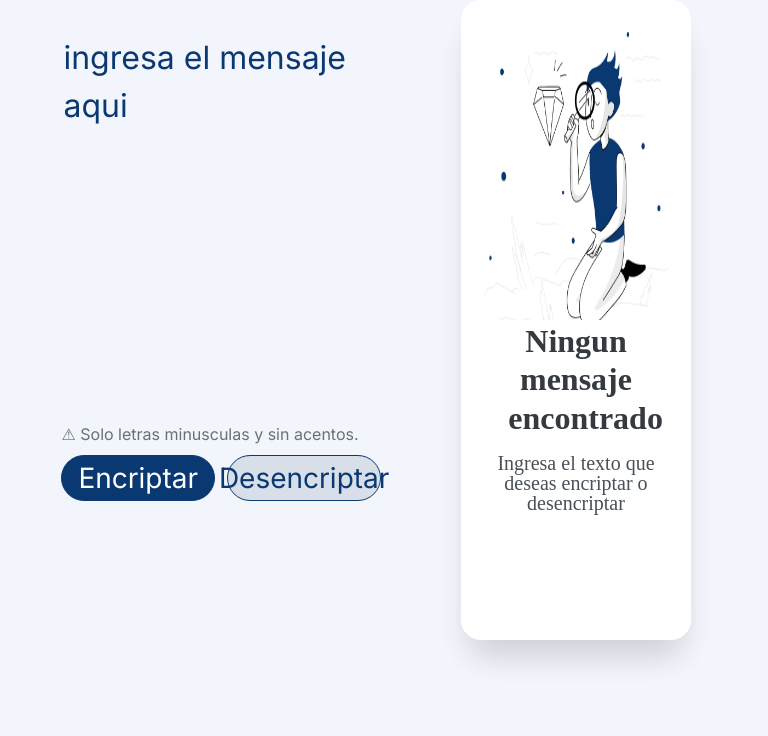
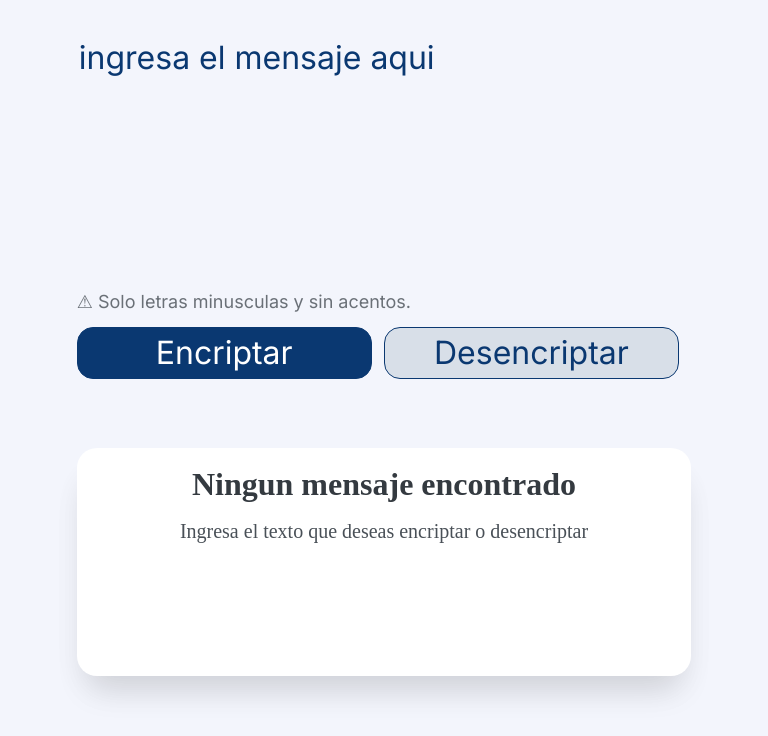
Before and after one commit to dany1001/encriptadorChallenge, a plain HTML site: page index.html in a window 768 px wide. Shown: the part 44-780 px from the top of the page. Drawn offline with Linux system fonts and the light colour scheme; some packages are replaced by stand-ins of ours; a script that the page names is missing.

Commit message:
Agregando Responsive version tablet

```diff
--- a/style.css
+++ b/style.css
@@ -222,3 +222,128 @@
       width: 52%;
 
     }
+     /* Tablets y phablets */
+@media only screen and (min-width: 576px) and (max-width: 900px){
+    .container {
+      display: flex;
+      flex-direction: row;
+    }
+    .encriptar {
+      width: 100%;
+    }
+    .txt_userMensaje {
+      width: 80%;
+      height: 40%;
+      left: 10%;
+      top: 5%;
+    }
+  .info{
+      width: 80%;
+      left: 10%;
+      top: 45%;
+    }
+    .info p {
+      font-size: 18px;
+    }
+    .botones {
+      width: 80%;
+      left: 10%;
+      top: 50%;
+
+    }
+    .btn_encriptar,
+    .btn_desencriptar {
+      width: 48%;
+      border-radius: 16px;
+      font-weight: 400;
+      font-size: 32px;
+      line-height: 150%;
+
+    }
+    .btn_encriptar:hover,
+    .btn_desencriptar:hover {
+      margin: 0.3%;
+      width: 47.5%;
+
+    }
+    .encriptado {
+      width: 80%;
+      height: 35%;
+      left: 10%;
+      top: 70%;
+    }
+    .txt_desencriptado{
+      width: 100%;
+      height: 100%;
+      resize: none;
+      border:none;
+      background: #fff;
+      border-radius: 20px;
+      box-shadow: 0px 24px 32px -8px rgba(0, 0, 0, 0.08);
+      padding-left: 6%;
+
+    }
+    .mensaje_encriptado {
+      width: 85%;
+      top: 5%;
+    }
+    .mensaje_encriptado h2 {
+      width: 100%;
+      font-weight: 700;
+      font-size: 32px;
+      line-height: 120%;
+      text-align: center;
+      color: #343a40;
+      background: #fff;
+    }
+    .mensaje_encriptado p {
+      width: 80%;
+      font-weight: 400;
+      font-size: 20px;
+      line-height: 120%;
+      text-align: center;
+      color: #495057;
+      background: #fff;
+    }
+    .encriptado img {
+      top: 0;
+      display: none;
+      visibility: hidden;
+    }
+    .copy{
+      display: flex;
+      flex-direction: row;
+      align-items: flex-start;
+      padding: 1% 0;
+      position: absolute;
+      width: 80%;
+      top: 70%;
+      background: #fff;
+    }
+    .btn_copiar {
+      box-sizing: border-box;
+      display: flex;
+      flex-direction: row;
+      align-items: center;
+      justify-content: center;
+      cursor: pointer;
+      gap: 8px;
+      width: 95%;
+
+      border: 1px solid #0a3871;
+      border-radius: 24px;
+      margin-left: 5%;
+      text-align: center;
+      color: #0a3871;
+      visibility: hidden;
+      font-weight: 400;
+      font-size: 16px;
+      line-height: 150%;
+
+    }
+    .btn_copiar:hover {
+
+      width: 97%;
+
+    }
+  }
```
